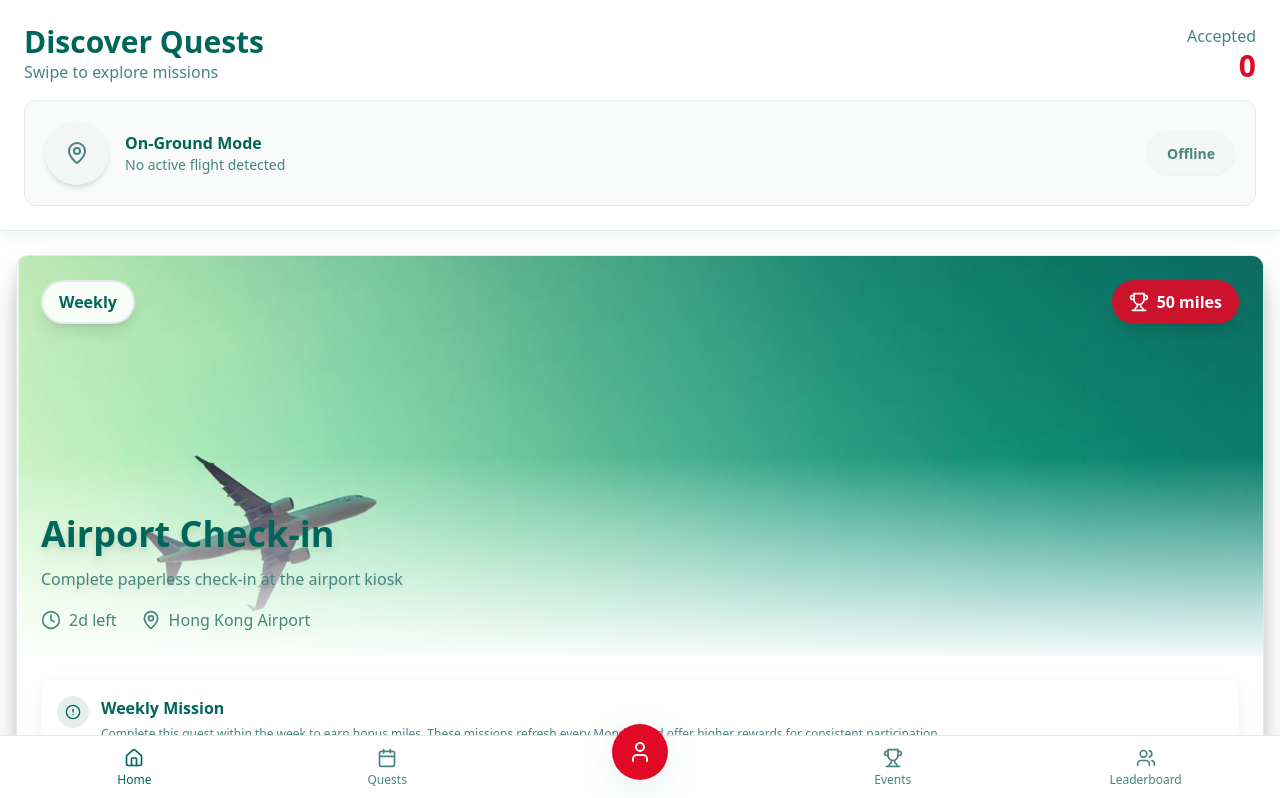
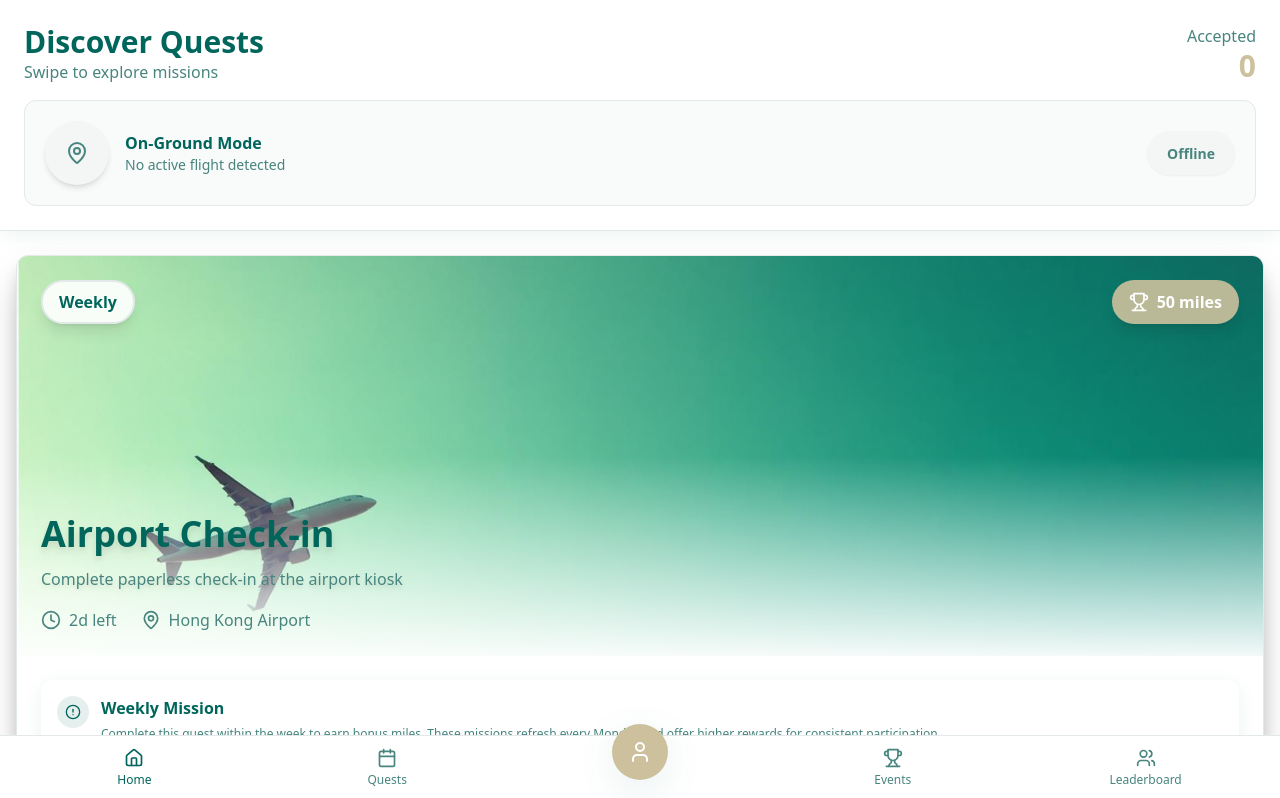
Before and after one commit to vincent-cy/cathay-quest, a React (Vite) app: page / in a window 1280 px wide. Shown: the top 798 px of the page. Built offline with nearby package versions, Linux system fonts and the light colour scheme; the HTML template or start-up script is replaced by a standard one.

Commit message:
Refactor: Change red to gold color

```diff
--- a/src/components/SwipeableQuest.tsx
+++ b/src/components/SwipeableQuest.tsx
@@ -202,16 +202,16 @@ export const SwipeableQuest = ({ quest, onAccept, onReject, isInFlight = false,
         }}>
           {/* Quest Image Section */}
           <div className="h-[50vh] relative">
-            {/* Left side red glow when swiping left - 3D enhanced */}
+            {/* Left side gold glow when swiping left - 3D enhanced */}
             <div
               className="absolute top-0 bottom-0 left-0 w-4 pointer-events-none z-[15] transition-all"
               style={{
                 opacity: offset < 0 ? glowIntensity : 0,
                 boxShadow: offset < 0 ? `
-                  0 0 ${50 * glowIntensity}px ${25 * glowIntensity}px hsl(0 84% 60%),
-                  inset 0 0 ${30 * glowIntensity}px ${10 * glowIntensity}px hsl(0 84% 60%)
+                  0 0 ${50 * glowIntensity}px ${25 * glowIntensity}px hsl(45 33% 71%),
+                  inset 0 0 ${30 * glowIntensity}px ${10 * glowIntensity}px hsl(45 33% 71%)
                 ` : 'none',
-                background: offset < 0 ? `linear-gradient(to right, hsl(0 84% 60%), transparent)` : 'transparent',
+                background: offset < 0 ? `linear-gradient(to right, hsl(45 33% 71%), transparent)` : 'transparent',
                 transform: `translateZ(${50 * glowIntensity}px)`,
               }}
             />
--- a/src/index.css
+++ b/src/index.css
@@ -21,14 +21,14 @@ All colors MUST be HSL.
     --primary-foreground: 0 0% 100%;
     --primary-glow: 174 100% 30%;
 
-    --secondary: 352 92% 46%;
-    --secondary-foreground: 0 0% 100%;
+    --secondary: 45 33% 71%;
+    --secondary-foreground: 174 100% 20%;
 
     --muted: 174 10% 96%;
     --muted-foreground: 174 30% 40%;
 
-    --accent: 352 92% 46%;
-    --accent-foreground: 0 0% 100%;
+    --accent: 45 33% 71%;
+    --accent-foreground: 174 100% 20%;
 
     --destructive: 0 84% 60%;
     --destructive-foreground: 0 0% 100%;
@@ -42,12 +42,12 @@ All colors MUST be HSL.
     /* Custom design tokens */
     --gradient-hero: linear-gradient(135deg, hsl(174 100% 20%) 0%, hsl(174 100% 25%) 100%);
     --gradient-card: linear-gradient(180deg, hsl(0 0% 100%) 0%, hsl(174 10% 98%) 100%);
-    --gradient-achievement: linear-gradient(135deg, hsl(352 92% 46%) 0%, hsl(352 92% 50%) 100%);
+    --gradient-achievement: linear-gradient(135deg, hsl(45 33% 71%) 0%, hsl(45 33% 75%) 100%);
 
     --shadow-card: 0 4px 20px -2px hsl(174 50% 30% / 0.1);
     --shadow-elevated: 0 10px 40px -5px hsl(174 50% 30% / 0.15);
     --shadow-glow: 0 0 30px hsl(174 100% 30% / 0.3);
-    --shadow-achievement: 0 0 40px hsl(352 92% 46% / 0.4);
+    --shadow-achievement: 0 0 40px hsl(45 33% 71% / 0.4);
 
     --transition-smooth: all 0.3s cubic-bezier(0.4, 0, 0.2, 1);
     --transition-bounce: all 0.5s cubic-bezier(0.68, -0.55, 0.265, 1.55);
@@ -76,14 +76,14 @@ All colors MUST be HSL.
     --primary-foreground: 0 0% 100%;
     --primary-glow: 174 100% 35%;
 
-    --secondary: 352 92% 50%;
-    --secondary-foreground: 0 0% 100%;
+    --secondary: 45 33% 71%;
+    --secondary-foreground: 180 15% 8%;
 
     --muted: 174 15% 18%;
     --muted-foreground: 174 8% 65%;
 
-    --accent: 352 92% 50%;
-    --accent-foreground: 0 0% 100%;
+    --accent: 45 33% 71%;
+    --accent-foreground: 180 15% 8%;
 
     --destructive: 0 84% 50%;
     --destructive-foreground: 0 0% 100%;
@@ -94,12 +94,12 @@ All colors MUST be HSL.
 
     --gradient-hero: linear-gradient(135deg, hsl(174 100% 15%) 0%, hsl(174 100% 20%) 100%);
     --gradient-card: linear-gradient(180deg, hsl(174 15% 12%) 0%, hsl(174 15% 10%) 100%);
-    --gradient-achievement: linear-gradient(135deg, hsl(352 92% 40%) 0%, hsl(352 92% 46%) 100%);
+    --gradient-achievement: linear-gradient(135deg, hsl(45 33% 65%) 0%, hsl(45 33% 71%) 100%);
 
     --shadow-card: 0 4px 20px -2px hsl(0 0% 0% / 0.3);
     --shadow-elevated: 0 10px 40px -5px hsl(0 0% 0% / 0.4);
     --shadow-glow: 0 0 30px hsl(174 100% 30% / 0.5);
-    --shadow-achievement: 0 0 40px hsl(352 92% 50% / 0.6);
+    --shadow-achievement: 0 0 40px hsl(45 33% 71% / 0.6);
 
     --sidebar-background: 240 5.9% 10%;
     --sidebar-foreground: 240 4.8% 95.9%;
```
